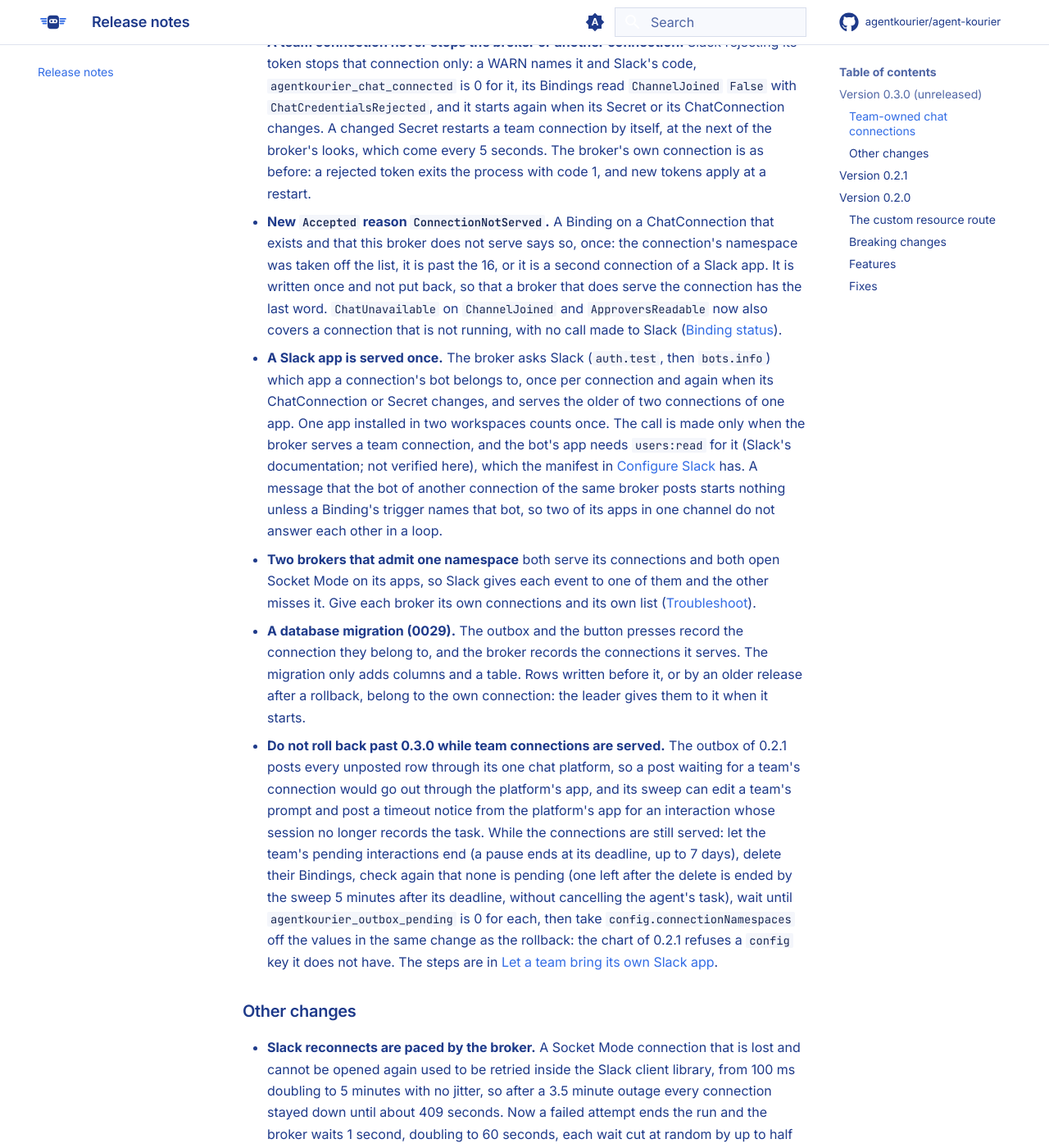
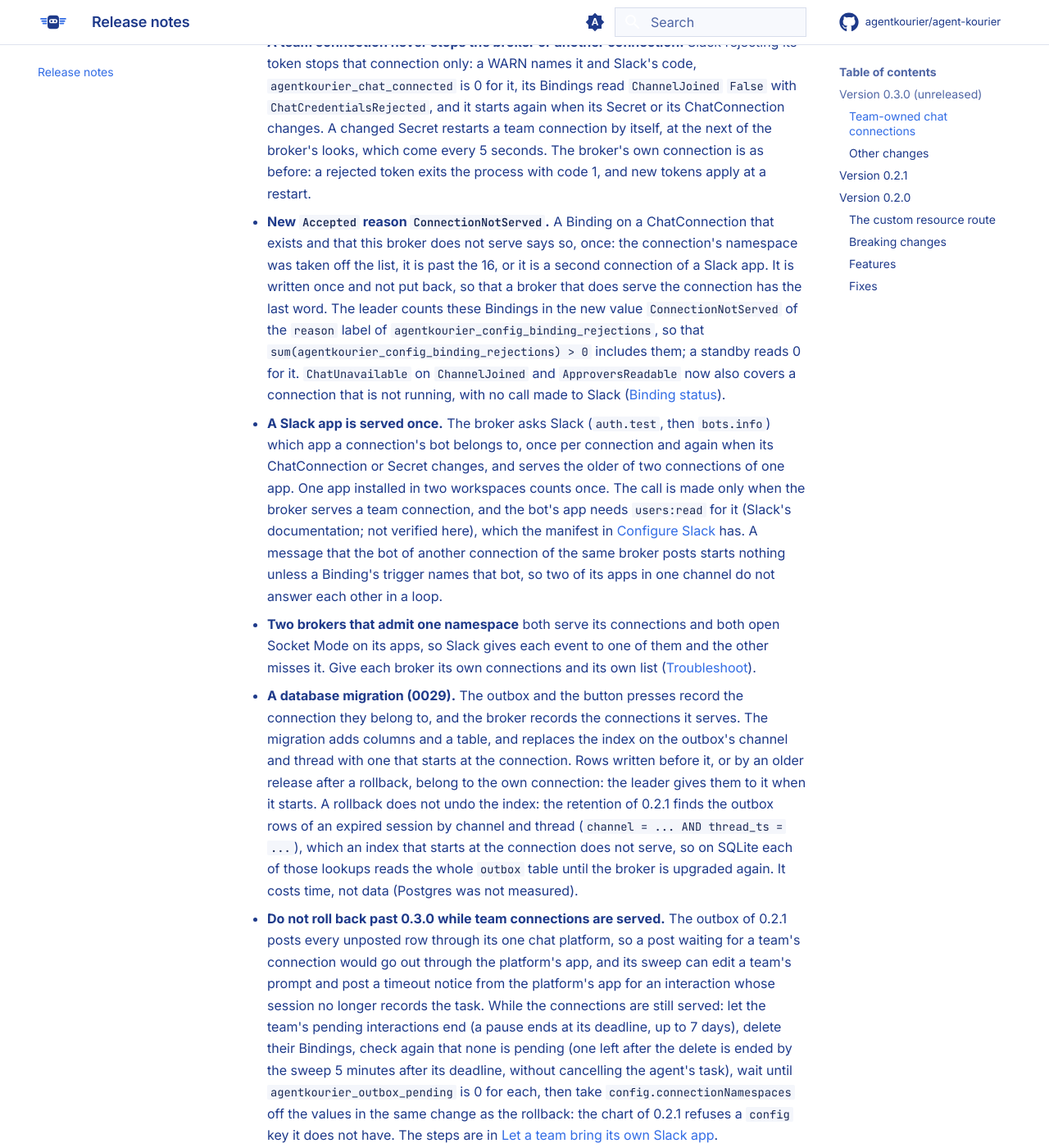
Before and after one commit to agentkourier/agent-kourier, an MkDocs documentation site: the page built from docs/release-notes.md, in a window 1280 px wide and 1400 px high, scrolled down 1406 px. Shown: the whole window at 82% size. Built offline with MkDocs 1.6.1 and Material for MkDocs 9.7.7, drawn with Linux system fonts in a browser that asks for light colours; comment, search, counter and statistics services are not loaded.

Commit message:
docs: document the ConnectionNotServed series and the 0029 index replacement
The metric's reason list, the leader-only meaning of the series, the alert
queries and the troubleshooting text now include Bindings of unserved
connections. The release note for migration 0029 said it only adds columns
and a table; it also replaces the outbox_thread index, which costs a SQLite
rollback its lookup by channel and thread.

```diff
--- a/docs/release-notes.md
+++ b/docs/release-notes.md
@@ -27,15 +27,18 @@ does not set the new field, and [the upgrade section](how-to/upgrade.md#upgrade-
   `agentkourier_chat_connected` is 0 for it, its Bindings read `ChannelJoined` `False` with `ChatCredentialsRejected`, and it starts again when its Secret or its
   ChatConnection changes. A changed Secret restarts a team connection by itself, at the next of the broker's looks, which come every 5 seconds. The broker's own connection is as before: a rejected token exits the process with code 1, and new tokens apply at a restart.
 - **New `Accepted` reason `ConnectionNotServed`.** A Binding on a ChatConnection that exists and that this broker does not serve says so, once: the connection's namespace was taken off the list, it is past the 16, or it is a second connection of a Slack app.
-  It is written once and not put back, so that a broker that does serve the connection has the last word. `ChatUnavailable` on `ChannelJoined` and `ApproversReadable` now also covers a
+  It is written once and not put back, so that a broker that does serve the connection has the last word. The leader counts these Bindings in the new value `ConnectionNotServed` of the `reason` label of `agentkourier_config_binding_rejections`, so that
+  `sum(agentkourier_config_binding_rejections) > 0` includes them; a standby reads 0 for it. `ChatUnavailable` on `ChannelJoined` and `ApproversReadable` now also covers a
   connection that is not running, with no call made to Slack ([Binding status](reference/binding-status.md)).
 - **A Slack app is served once.** The broker asks Slack (`auth.test`, then `bots.info`) which app a connection's bot belongs to, once per connection and again when its ChatConnection or Secret changes, and serves
   the older of two connections of one app. One app installed in two workspaces counts once. The call is made only when the broker serves a team connection, and the bot's app needs `users:read` for it (Slack's documentation; not verified here), which the manifest in [Configure Slack](how-to/configure-slack.md#what-the-app-is-allowed-to-do) has.
   A message that the bot of another connection of the same broker posts starts nothing unless a Binding's trigger names that bot, so two of its apps in one channel do not answer each other in a loop.
 - **Two brokers that admit one namespace** both serve its connections and both open Socket Mode on its apps, so Slack gives each event to one of them and the other misses it. Give each broker its own connections and its own list
   ([Troubleshoot](how-to/troubleshoot.md#the-status-of-a-binding-keeps-changing)).
-- **A database migration (0029).** The outbox and the button presses record the connection they belong to, and the broker records the connections it serves. The migration only adds columns and a table. Rows written before it, or by an
+- **A database migration (0029).** The outbox and the button presses record the connection they belong to, and the broker records the connections it serves. The migration adds columns and a table, and replaces the index on the outbox's channel and thread with one that starts at the connection. Rows written before it, or by an
   older release after a rollback, belong to the own connection: the leader gives them to it when it starts.
+  A rollback does not undo the index: the retention of 0.2.1 finds the outbox rows of an expired session by channel and thread (`channel = ... AND thread_ts = ...`), which an index that starts at the connection does not serve, so on SQLite each
+  of those lookups reads the whole `outbox` table until the broker is upgraded again. It costs time, not data (Postgres was not measured).
 - **Do not roll back past 0.3.0 while team connections are served.** The outbox of 0.2.1 posts every unposted row through its one chat platform, so a post waiting for a team's connection would go out through the platform's app,
   and its sweep can edit a team's prompt and post a timeout notice from the platform's app for an interaction whose session no longer records the task. While the connections are still served: let the team's pending interactions end
   (a pause ends at its deadline, up to 7 days), delete their Bindings, check again that none is pending (one left after the delete is ended by the sweep 5 minutes after its deadline, without cancelling the agent's task), wait until `agentkourier_outbox_pending` is 0 for each, then take
```
Also changed, not shown: docs/how-to/export-telemetry.md (+3 -1 lines), docs/how-to/team-slack-app.md (+1 -1 lines), docs/how-to/troubleshoot.md (+2 -2 lines), docs/reference/limits.md (+1 -1 lines), docs/reference/metrics.md (+1 -1 lines).
